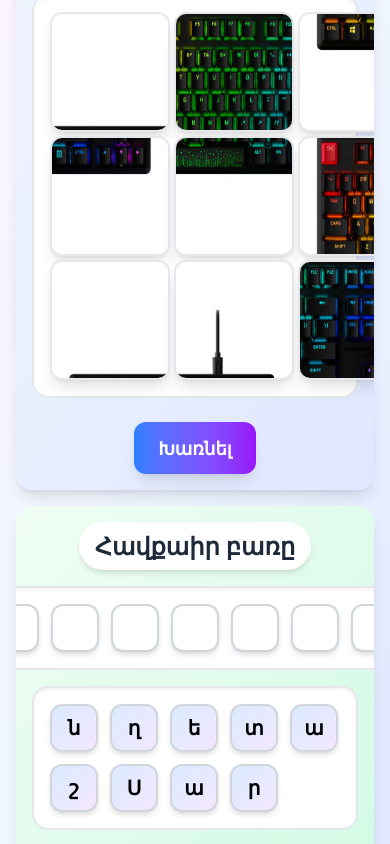
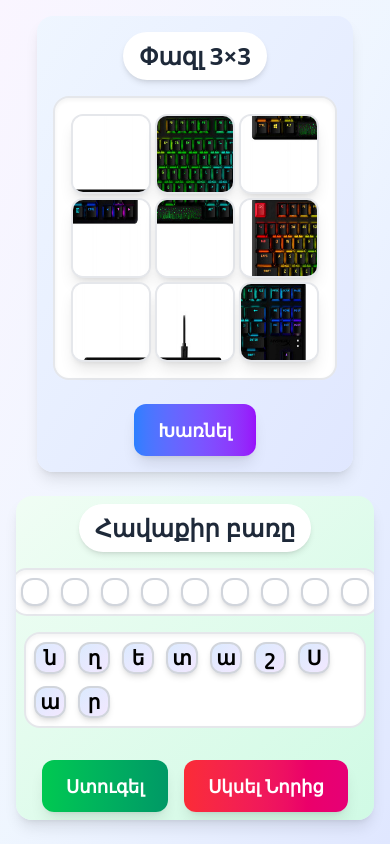
Before and after one commit to KoryunNersisyan468/word-puzzle-game, a React (Vite) app: page /word-puzzle-game/level/1 in a window 390 px wide. Built offline with nearby package versions, Linux system fonts and the light colour scheme.

Commit message:
Initial Commit

```diff
--- a/src/components/ImagePuzzle.tsx
+++ b/src/components/ImagePuzzle.tsx
@@ -2,7 +2,15 @@ import { useState, useEffect } from "react";
 
 type Tile = number;
 
-export default function ImagePuzzle({ image, size = 3, onSolved }: { image: string, size?: number, onSolved?: (solved: boolean) => void }) {
+export default function ImagePuzzle({
+  image,
+  size = 3,
+  onSolved,
+}: {
+  image: string;
+  size?: number;
+  onSolved?: (solved: boolean) => void;
+}) {
   const total = size * size;
   const [tiles, setTiles] = useState<Tile[]>([]);
   const [message, setMessage] = useState("");
@@ -64,7 +72,9 @@ export default function ImagePuzzle({ image, size = 3, onSolved }: { image: stri
   return (
     <div className="max-w-2xl p-4 bg-gradient-to-br from-blue-50 to-indigo-100 rounded-2xl shadow-lg max-h-screen overflow-y-auto">
       <header className="flex items-center justify-center mb-4">
-        <h1 className="text-2xl font-bold text-gray-800 bg-white px-4 py-2 rounded-full shadow-md">Փազլ {size}×{size}</h1>
+        <h1 className="text-2xl font-bold text-gray-800 bg-white px-4 py-2 rounded-full shadow-md">
+          Փազլ {size}×{size}
+        </h1>
       </header>
 
       <section
@@ -81,15 +91,17 @@ export default function ImagePuzzle({ image, size = 3, onSolved }: { image: stri
               onDragStart={(e) => handleDragStart(e, idx)}
               onDrop={(e) => handleDrop(e, idx)}
               onDragOver={handleDragOver}
-              className="relative aspect-square rounded-xl overflow-hidden cursor-move bg-white shadow-lg hover:shadow-xl transition-all duration-300 hover:scale-105 border-2 border-gray-200 hover:border-blue-400"
-              style={{ minHeight: '120px', minWidth: '120px' }}
+              className="relative aspect-square rounded-xl overflow-hidden cursor-move
+                bg-white shadow-lg hover:shadow-xl transition-all duration-300 hover:scale-105 border-2 border-gray-200 hover:border-blue-400 w-[80px] sm:w-[100px] md:w-[120px]"
             >
               <div
                 className="absolute inset-0 bg-cover"
                 style={{
                   backgroundImage: `url(${image})`,
                   backgroundSize: `${size * 100}% ${size * 100}%`,
-                  backgroundPosition: `${(c / (size - 1)) * 100}% ${(r / (size - 1)) * 100}%`,
+                  backgroundPosition: `${(c / (size - 1)) * 100}% ${
+                    (r / (size - 1)) * 100
+                  }%`,
                 }}
               />
             </div>
@@ -99,7 +111,11 @@ export default function ImagePuzzle({ image, size = 3, onSolved }: { image: stri
 
       <div className="mt-6 gap-6 flex items-center justify-center">
         <button
-          onClick={() => {setTiles(shuffle(Array.from({ length: total }, (_, i) => i))); setMessage(""); onSolved?.(false); }}
+          onClick={() => {
+            setTiles(shuffle(Array.from({ length: total }, (_, i) => i)));
+            setMessage("");
+            onSolved?.(false);
+          }}
           className="px-6 py-3 bg-gradient-to-r from-blue-500 to-purple-600 text-white rounded-xl shadow-lg hover:shadow-xl hover:scale-105 transition-all duration-300 font-semibold text-lg"
         >
           Խառնել
--- a/src/components/WordG.tsx
+++ b/src/components/WordG.tsx
@@ -112,10 +112,10 @@ export default function WordG({ word, onSolved }: { word: string, onSolved?: (so
   };
 
   return (
-    <div className="flex flex-col items-center justify-center p-4 gap-4 bg-gradient-to-br from-green-50 to-emerald-100 rounded-2xl shadow-lg max-h-screen overflow-y-auto">
-      <h1 className="text-2xl font-bold text-gray-800 bg-white px-4 py-2 rounded-full shadow-md">Հավքաիր բառը</h1>
+    <div className="flex flex-col items-center justify-center p-2 sm:p-3 lg:p-4 gap-4 bg-gradient-to-br from-green-50 to-emerald-100 rounded-2xl shadow-lg max-h-screen overflow-y-auto">
+      <h1 className="text-2xl font-bold text-gray-800 bg-white px-4 py-2 rounded-full shadow-md">Հավաքիր բառը</h1>
 
-      <div className="flex gap-3 bg-white p-4 rounded-2xl shadow-inner border-2 border-gray-200">
+      <div className="flex gap-3 bg-white sm:p-3 p-2 lg:p-4 rounded-2xl shadow-inner border-2 border-gray-200">
         {slots.map((slot, idx) => (
           <div
             key={idx}
@@ -123,7 +123,7 @@ export default function WordG({ word, onSolved }: { word: string, onSolved?: (so
             onDragOver={handleDragOver}
             draggable={!!slot}
             onDragStart={() => handleDragStartSlot(slot, idx)}
-            className="w-12 h-12 border-2 border-gray-300 flex items-center justify-center text-xl font-bold bg-white cursor-pointer rounded-xl shadow-md hover:shadow-lg hover:scale-105 transition-all duration-300 hover:border-blue-400"
+            className="w-7 h-7 sm:w-8 sm:h-8 lg:w-12 lg:h-12 border-2 border-gray-300 flex items-center justify-center text-xl font-bold bg-white cursor-pointer rounded-xl shadow-md hover:shadow-lg hover:scale-105 transition-all duration-300 hover:border-blue-400"
           >
             {slot}
           </div>
@@ -133,7 +133,7 @@ export default function WordG({ word, onSolved }: { word: string, onSolved?: (so
       <div
         onDrop={handleDropBottomEmpty}
         onDragOver={handleDragOver}
-        className="flex gap-3 flex-wrap bg-white p-4 rounded-2xl shadow-inner border-2 border-gray-200 min-w-[80px] min-h-[80px]"
+        className="flex gap-3 flex-wrap bg-white p-2 sm:p-3 lg:p-4 rounded-2xl shadow-inner border-2 border-gray-200 min-w-20"
       >
         {bottomLetters.map((letter, idx) => (
           <div
@@ -141,7 +141,7 @@ export default function WordG({ word, onSolved }: { word: string, onSolved?: (so
             draggable
             onDragStart={() => handleDragStartBottom(letter, idx)}
             onClick={() => placeLetterClick(letter, idx)}
-            className="w-12 h-12 border-2 border-gray-300 flex items-center justify-center text-xl font-bold bg-gradient-to-br from-blue-100 to-purple-100 cursor-pointer rounded-xl shadow-md hover:shadow-lg hover:scale-105 transition-all duration-300 hover:border-blue-400"
+            className="w-8 h-8 sm:w-10 sm:h-10 lg:w-12 lg:h-12 border-2 border-gray-300 flex items-center justify-center text-xl font-bold bg-gradient-to-br from-blue-100 to-purple-100 cursor-pointer rounded-xl shadow-md hover:shadow-lg hover:scale-105 transition-all duration-300 hover:border-blue-400"
           >
             {letter}
           </div>
--- a/src/pages/Home.tsx
+++ b/src/pages/Home.tsx
@@ -2,7 +2,7 @@ import { Link } from "react-router";
 
 export default function Home() {
   return (
-    <div className="min-h-screen flex flex-col gap-8 items-center justify-center bg-gradient-to-br from-blue-100 via-emerald-100 to-purple-200">
+    <div className="min-h-screen text-center flex flex-col gap-8 items-center justify-center bg-gradient-to-br from-blue-100 via-emerald-100 to-purple-200">
       <h1 className="text-4xl sm:text-5xl font-extrabold text-gray-800 mb-4 drop-shadow">
         Բարի գալուստ «Հավաքի՛ր բառը և փազլը» խաղին!
       </h1>
```
